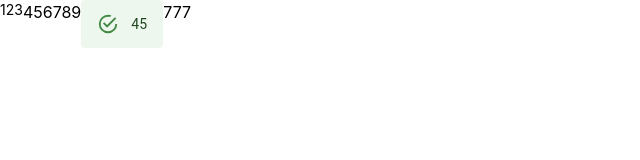
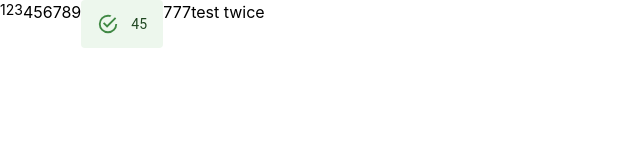
Before and after one commit to imChingHsuan/test, a React (Create React App) app: page / in a window 1280 px wide. Shown: the top 160 px of the page, without its empty margins (0-640 px from the left). Built offline with nearby package versions, Linux system fonts and the light colour scheme.

Commit message:
test twice

```diff
--- a/src/App.js
+++ b/src/App.js
@@ -8,6 +8,7 @@ const App = () => {
       <div>789</div>
       <Alert>45</Alert>
       <div>777</div>
+      <div>test twice</div>
     </div>
   );
 };
```
